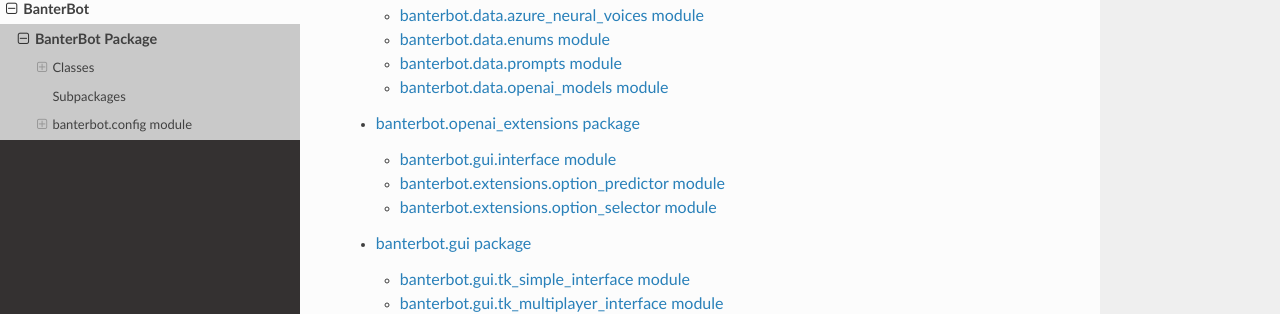
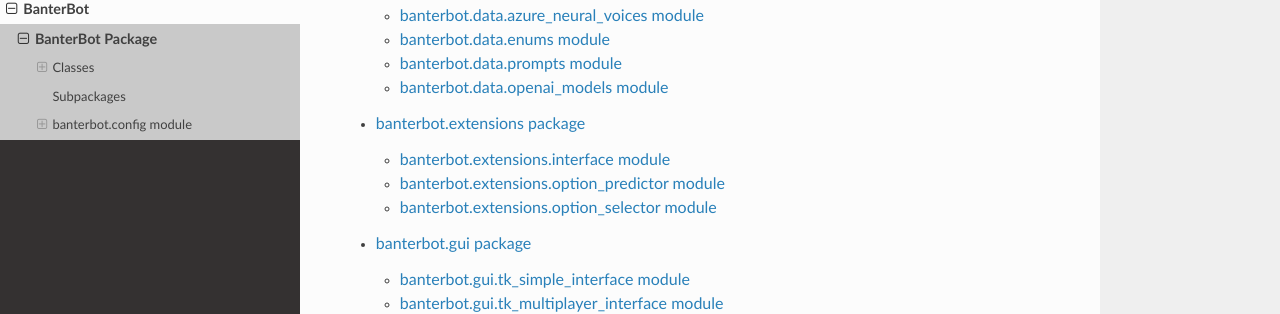
Before and after one commit to GabrielSCabrera/BanterBot, a Sphinx documentation site: the page built from docs/banterbot.rst, in a window 1280 px wide and 900 px high, scrolled down 1210 px. Shown: the part 144-458 px from the top of the window. Built offline with Sphinx 7.4.7 and the Read the Docs theme 2.0.0, drawn with Linux system fonts in a browser that asks for light colours.

Commit message:
Fix docs paths

```diff
--- a/docs/banterbot.extensions.rst
+++ b/docs/banterbot.extensions.rst
@@ -1,26 +1,26 @@
-banterbot.openai_extensions package
-===================================
+banterbot.extensions package
+============================
 
-banterbot.gui.interface module
-------------------------------
+banterbot.extensions.interface module
+-------------------------------------
 
-.. automodule:: banterbot.gui.interface
+.. automodule:: banterbot.extensions.interface
    :members:
    :undoc-members:
    :show-inheritance:
 
 banterbot.extensions.option\_predictor module
------------------------------------------------------
+---------------------------------------------
 
-.. automodule:: banterbot.openai_extensions.option_predictor
+.. automodule:: banterbot.extensions.option_predictor
    :members:
    :undoc-members:
    :show-inheritance:
 
 banterbot.extensions.option\_selector module
------------------------------------------------------
+--------------------------------------------
 
-.. automodule:: banterbot.openai_extensions.option_selector
+.. automodule:: banterbot.extensions.option_selector
     :members:
     :undoc-members:
     :show-inheritance:
```
